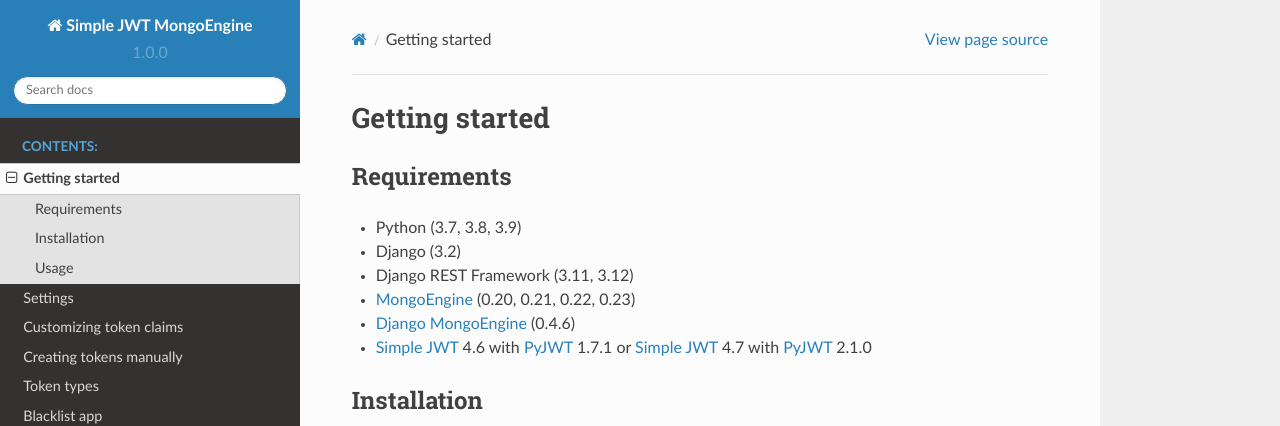
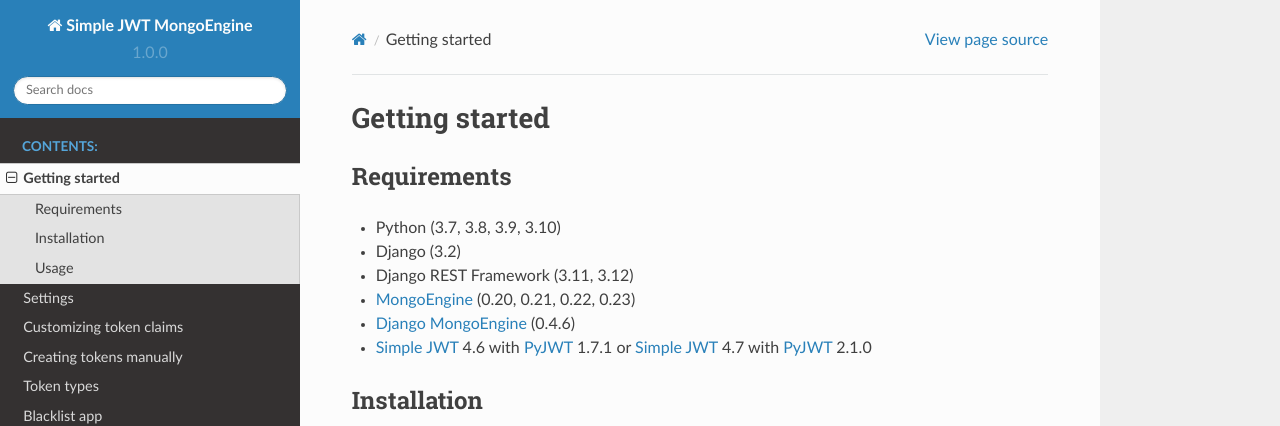
Before and after one commit to ngocngoan/djangorestframework-simplejwt-mongoengine, a Sphinx documentation site: the page built from docs/getting_started.rst, in a window 1280 px wide and 900 px high. Shown: the top 426 px of the window. Built offline with Sphinx 7.4.7 and the Read the Docs theme 2.0.0, drawn with Linux system fonts in a browser that asks for light colours.

Commit message:
add python support version 3.10

```diff
--- a/docs/getting_started.rst
+++ b/docs/getting_started.rst
@@ -6,7 +6,7 @@
 Requirements
 ------------
 
-* Python (3.7, 3.8, 3.9)
+* Python (3.7, 3.8, 3.9, 3.10)
 * Django (3.2)
 * Django REST Framework (3.11, 3.12)
 * `MongoEngine`_ (0.20, 0.21, 0.22, 0.23)
```
Also changed, not shown: 2 other files.
